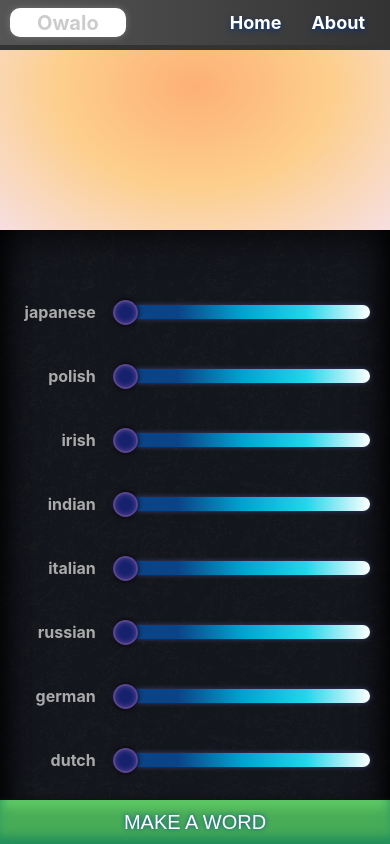
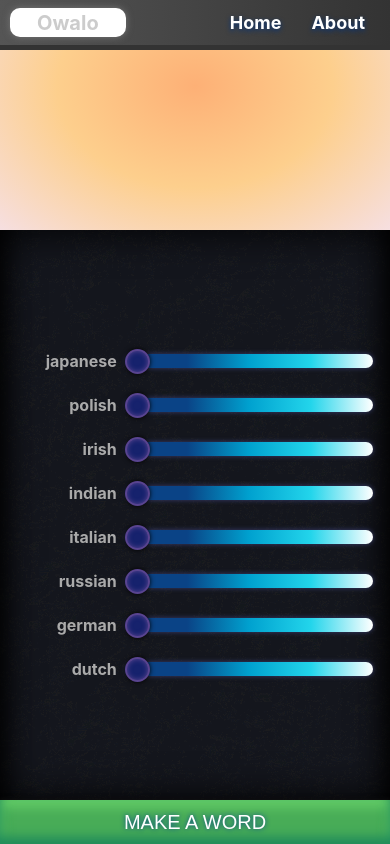
Before and after one commit to B-Evans99/owalo, a React (Create React App) app in the folder owalo-react/: page / in a window 390 px wide. Built offline with nearby package versions, Linux system fonts and the light colour scheme.

Commit message:
fix(index.css): make the scrolling sliders more scrolly and less sliding

```diff
--- a/owalo-react/src/index.css
+++ b/owalo-react/src/index.css
@@ -384,6 +384,26 @@ button:hover {
     z-index: 70;
   }
 
+  .touchBox {
+    flex: 1;
+    height: calc(100vh - 180px - 50px - 44px);
+    position: fixed;
+    top: 230px;
+  }
+
+  .flavourBox {
+    padding: 12px 17px;
+  }
+
+  .flavourBox:first-of-type {
+    margin-bottom: 50px;
+  }
+
+  .flavourName {
+    padding: 0px 8px 0px 20px;
+    width: 40%;
+  }
+
   .scrollyBox {
     height: auto;
   }
```
